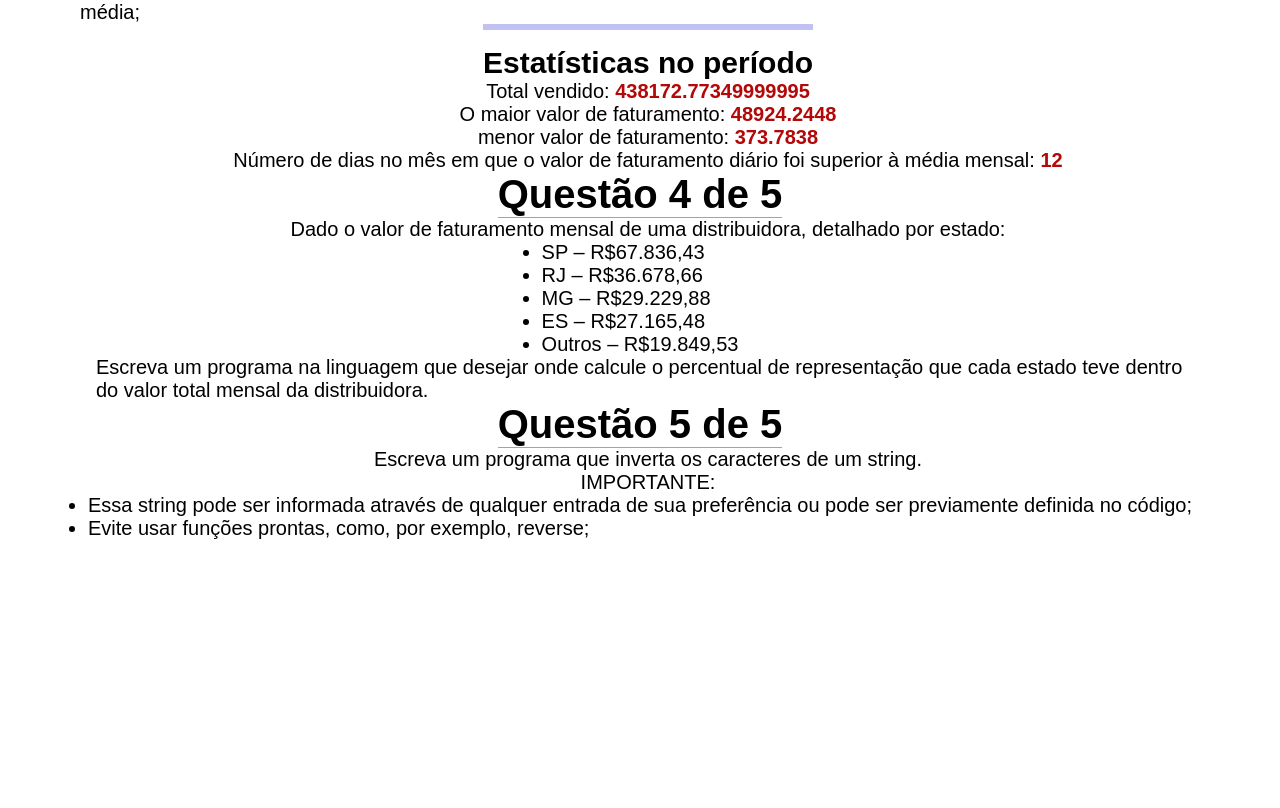
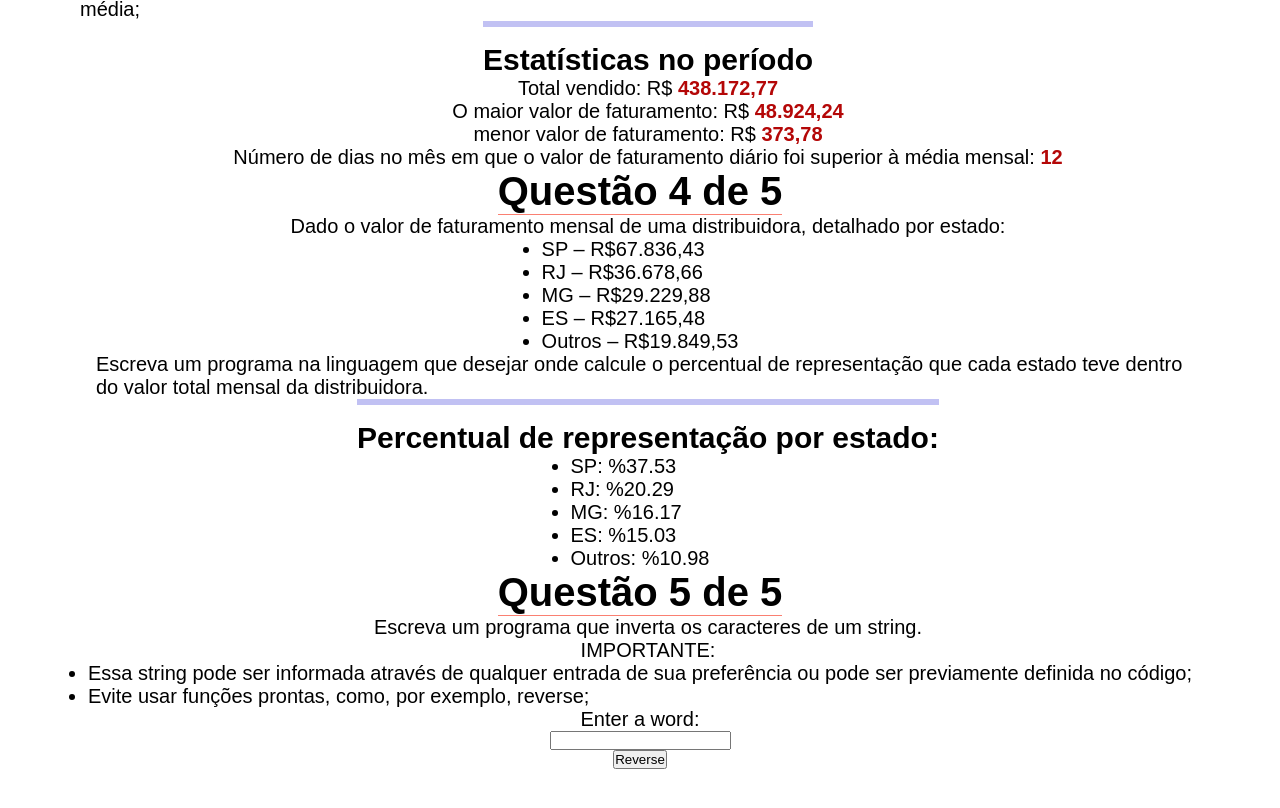
Before and after one commit to FelipeManchester/estagio-target-sistemas, a plain HTML site: page index.html in a window 1280 px wide. Shown: the part 698-1506 px from the top of the page. Before the commit the page ends 1318 px from the top, so only its background shows below. Drawn offline with Linux system fonts and the light colour scheme.

Commit message:
solved challenges

```diff
--- a/index.html
+++ b/index.html
@@ -38,7 +38,7 @@
     <label for="number-input">Enter a number:</label>
     <input type="number" id="number-input" placeholder="Enter a number">
     <button id="check-button">Check</button>
-    <div id="result"></div>
+    <p id="result"></p>
 
     <h1>Questão 3 de 5</h1>
     <p>Dado um vetor que guarda o valor de faturamento diário de uma distribuidora, faça um programa, na linguagem que
@@ -58,9 +58,9 @@
 
     <!--RESULTADO FETCHDATA -->
     <h2>Estatísticas no período</h2>
-    <p id="total">Total vendido: <span></span></p>
-    <p id="dayMost">O maior valor de faturamento: <span></span></p>
-    <p id="dayLeast"> menor valor de faturamento: <span></span></p>
+    <p id="total">Total vendido: R$ <span></span></p>
+    <p id="dayMost">O maior valor de faturamento: R$ <span></span></p>
+    <p id="dayLeast"> menor valor de faturamento: R$ <span></span></p>
     <p id="monthlyAvg">Número de dias no mês em que o valor de faturamento diário foi superior à média mensal:
       <span></span>
     </p>
@@ -75,6 +75,16 @@
     </ul>
     <p> Escreva um programa na linguagem que desejar onde calcule o percentual de representação que cada estado teve
       dentro do valor total mensal da distribuidora.</p>
+
+    <!--RESULTADO PORCENTAGEM -->
+    <h2>Percentual de representação por estado:</h2>
+    <ul id="resultShare">
+      <li> SP: %</li>
+      <li> RJ: %</li>
+      <li> MG: %</li>
+      <li> ES: %</li>
+      <li> Outros: %</li>
+    </ul>
     <h1>Questão 5 de 5</h1>
     <p> Escreva um programa que inverta os caracteres de um string.</p>
     <p>IMPORTANTE:</p>
@@ -84,6 +94,10 @@
         código;</li>
       <li>Evite usar funções prontas, como, por exemplo, reverse;</li>
     </ul>
+    <label for="wordInput">Enter a word:</label>
+    <input type="text" id="wordInput">
+    <button id="reverseButton">Reverse</button>
+    <p id="resultReverse"></p>
 
   </div>
   <script type="module" src="./main.js"></script>
--- a/main.js
+++ b/main.js
@@ -1,7 +1,11 @@
 import sumResult from './scripts/sumResult.js';
 import isFibonacci from './scripts/isFibonacci.js';
 import billStatus from './scripts/billStatus.js';
+import stateShare from './scripts/stateShare.js';
+import reverseWord from './scripts/reverseWord.js';
 
 sumResult();
 isFibonacci();
 billStatus();
+stateShare();
+reverseWord();
--- a/scripts/billStatus.js
+++ b/scripts/billStatus.js
@@ -16,11 +16,20 @@ const handleData = (data) => {
   let lowest = Math.min(...positiveNumbers);
   let sum = numbers.reduce((total, number) => total + number, 0);
   let average = sum / 30;
-  let numbersGreaterThanAverage = numbers.filter((number) => number > average);
-
+  let greaterAverage = numbers.filter((number) => number > average);
+  let normalizeNumbers = new Intl.NumberFormat('pt-BR', {
+    minimumFractionDigits: 2,
+    maximumFractionDigits: 2,
+  });
+  highest = normalizeNumbers.format(highest);
+  lowest = normalizeNumbers.format(lowest);
+  sum = normalizeNumbers.format(sum);
+  average = normalizeNumbers.format(average);
+  greaterAverage = greaterAverage.map((number) =>
+    normalizeNumbers.format(number),
+  );
   total.lastChild.textContent = sum;
   dayMost.lastChild.textContent = highest;
   dayLeast.lastChild.textContent = lowest;
-  monthlyAvg.children[0].textContent = numbersGreaterThanAverage.length;
-  console.log();
+  monthlyAvg.children[0].textContent = greaterAverage.length;
 };
--- /dev/null
+++ b/scripts/reverseWord.js
@@ -0,0 +1,13 @@
+export default function reverseWord() {
+  const result = document.getElementById('resultReverse');
+  const wordInput = document.getElementById('wordInput');
+  const word = wordInput.value;
+
+  let reversedWord = '';
+  for (let i = word.length - 1; i >= 0; i--) {
+    reversedWord += word[i];
+  }
+  result.textContent = reversedWord;
+}
+const button = document.getElementById('reverseButton');
+button.addEventListener('click', reverseWord);
--- /dev/null
+++ b/scripts/stateShare.js
@@ -0,0 +1,24 @@
+export default function stateShare() {
+  const data = {
+    SP: 67836.43,
+    RJ: 36678.66,
+    MG: 29229.88,
+    ES: 27165.48,
+    OUTROS: 19849.53,
+  };
+  const list = document.getElementById('resultShare');
+
+  let sum = 0;
+  Object.values(data).forEach((value) => (sum += value));
+
+  let percentages = {};
+  Object.entries(data).forEach(([state, value]) => {
+    percentages[state] = ((value / sum) * 100).toFixed(2);
+  });
+
+  list.children[0].innerText += percentages.SP;
+  list.children[1].innerText += percentages.RJ;
+  list.children[2].innerText += percentages.MG;
+  list.children[3].innerText += percentages.ES;
+  list.children[4].innerText += percentages.OUTROS;
+}
```
